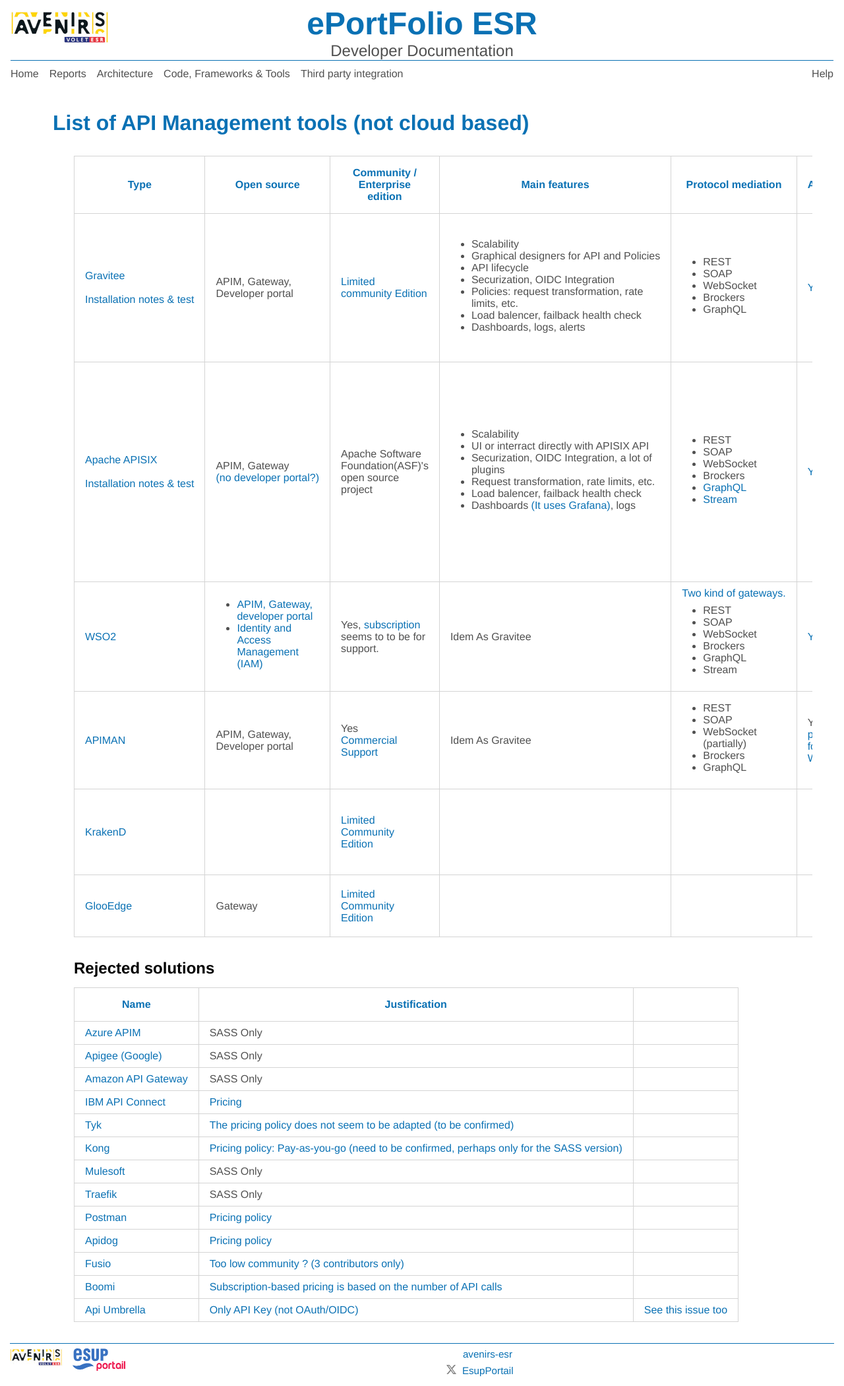
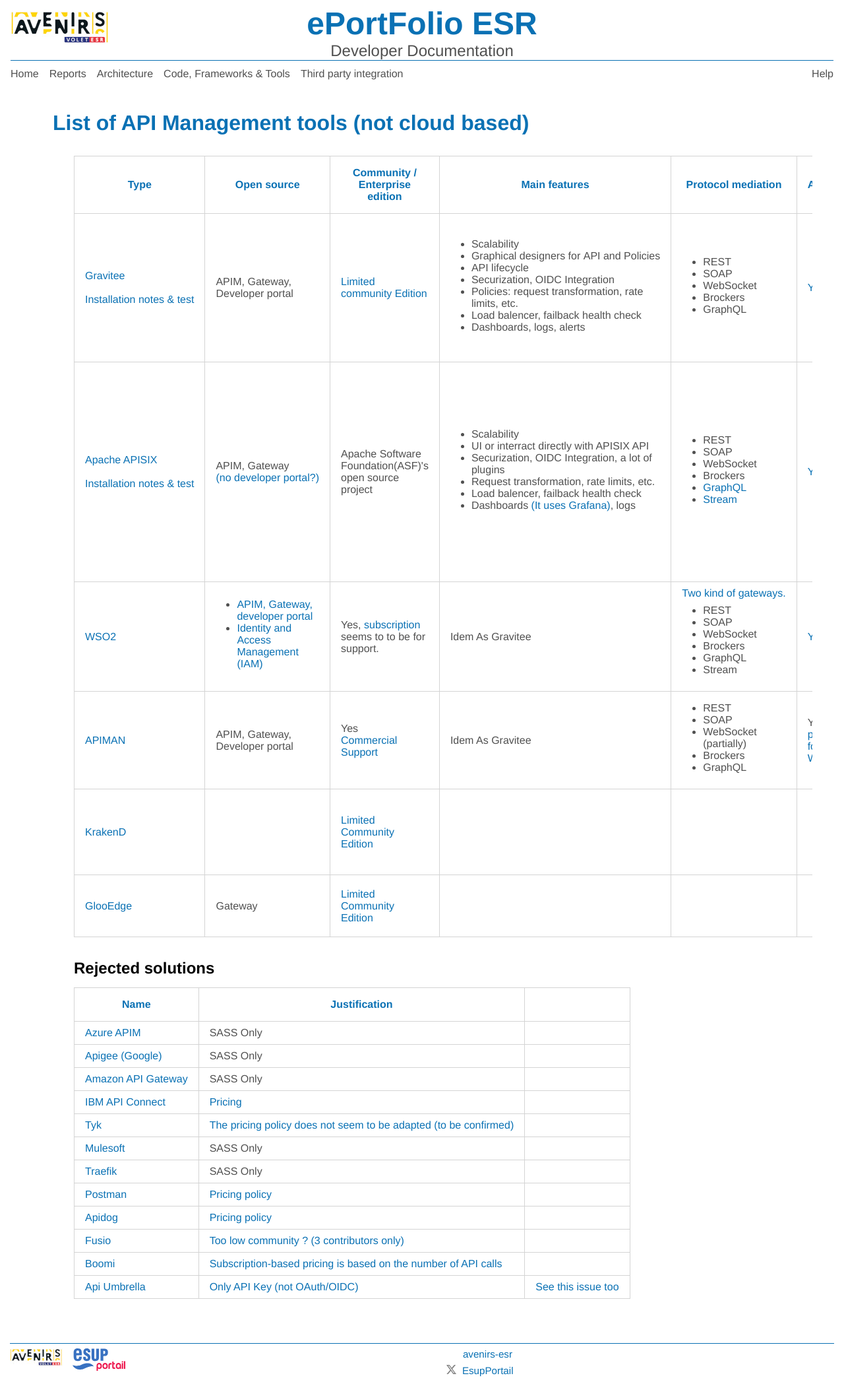
Before and after one commit to giraudin/dev-doc, a Jekyll site: the page built from pages/code-frameworks-tools/apim-list.markdown, in a window 1280 px wide. Shown: the whole page at 66% size. Built offline with Jekyll 4.4.1, drawn with Linux system fonts in a browser that asks for light colours.

Commit message:
docs: typo correction

```diff
--- a/pages/code-frameworks-tools/apim-kong.markdown
+++ b/pages/code-frameworks-tools/apim-kong.markdown
@@ -31,5 +31,5 @@ The above command will install the gateway (with the manager)  and a Postgres da
 - OIDC: The plugin [OIDC](https://docs.konghq.com/hub/kong-inc/openid-connect/){:target="_blank"} is only available for th Enterprise Licence.
 
 ## On-premise installation
-- The Enterprise licence is required to go on production, [a lot of functionnalities](https://docs.konghq.com/gateway/latest/kong-enterprise/) are only available with a subscription (e.g. Plugin, Developper Portal, etc).
+- The Enterprise licence is required to go on production, [a lot of functionnalities](https://docs.konghq.com/gateway/latest/kong-enterprise/) are only available with a subscription (e.g. Plugins, Developper Portal, etc).
 - Kong can be installed locally but the [pricing page](https://konghq.com/pricing){:target="_blank"} seems to refer to the SASS mode.
--- a/pages/code-frameworks-tools/apim-list.markdown
+++ b/pages/code-frameworks-tools/apim-list.markdown
@@ -294,10 +294,10 @@ page_content_classes: table-container
             <td><a href="https://tyk.io/" target="_blank">Tyk</a></td>
             <td><a href="https://tyk.io/pricing-self-managed/">The pricing policy does not seem to be adapted (to be confirmed)</a></td>
         </tr>
-        <tr>
+        <!-- <tr>
             <td><a href="https://konghq.com/" target="_blank">Kong</a></td>
             <td><a href="https://konghq.com/pricing" target="_blank">Pricing policy: Pay-as-you-go (need to be confirmed, perhaps only for the SASS version)</a></td>
-        </tr>
+        </tr> -->
         <tr>
             <td><a href="https://www.mulesoft.com/platform/api-management" target="_blank">Mulesoft</a></td>
             <td>SASS Only</td>
```
